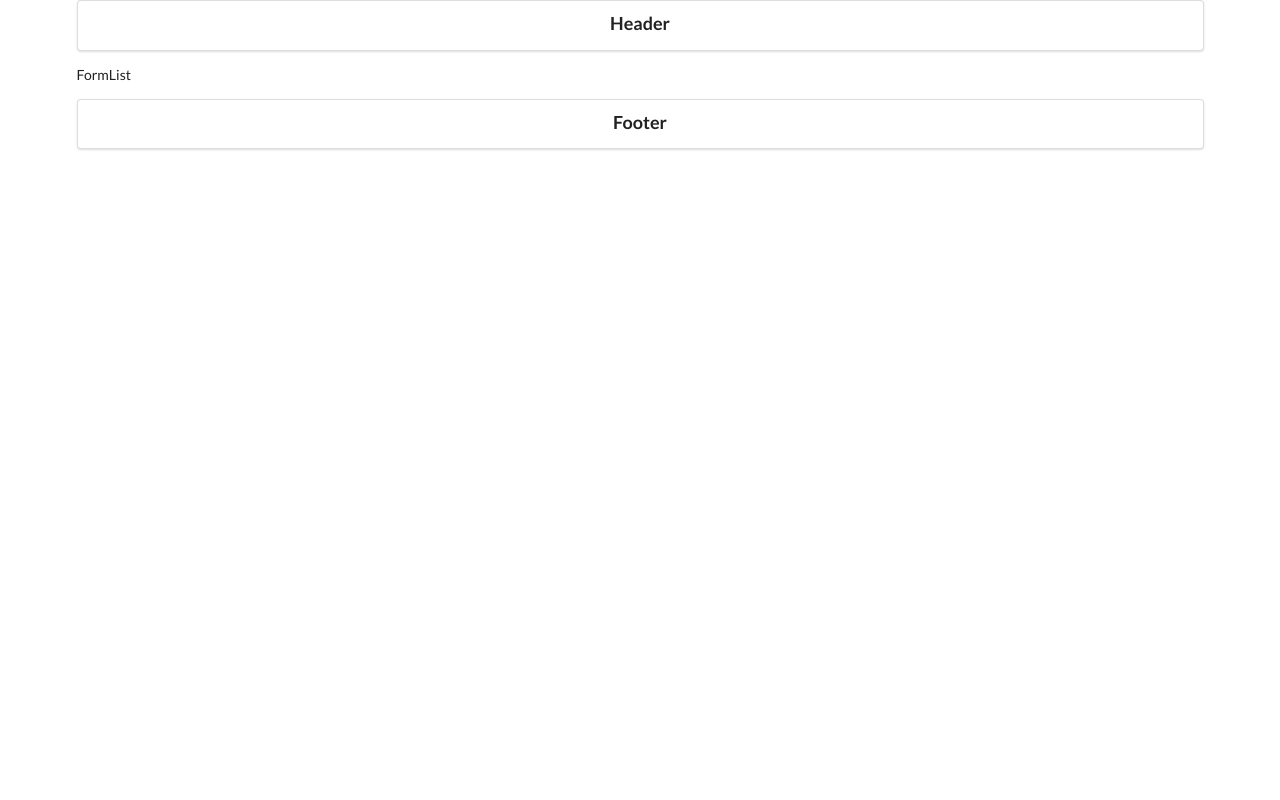
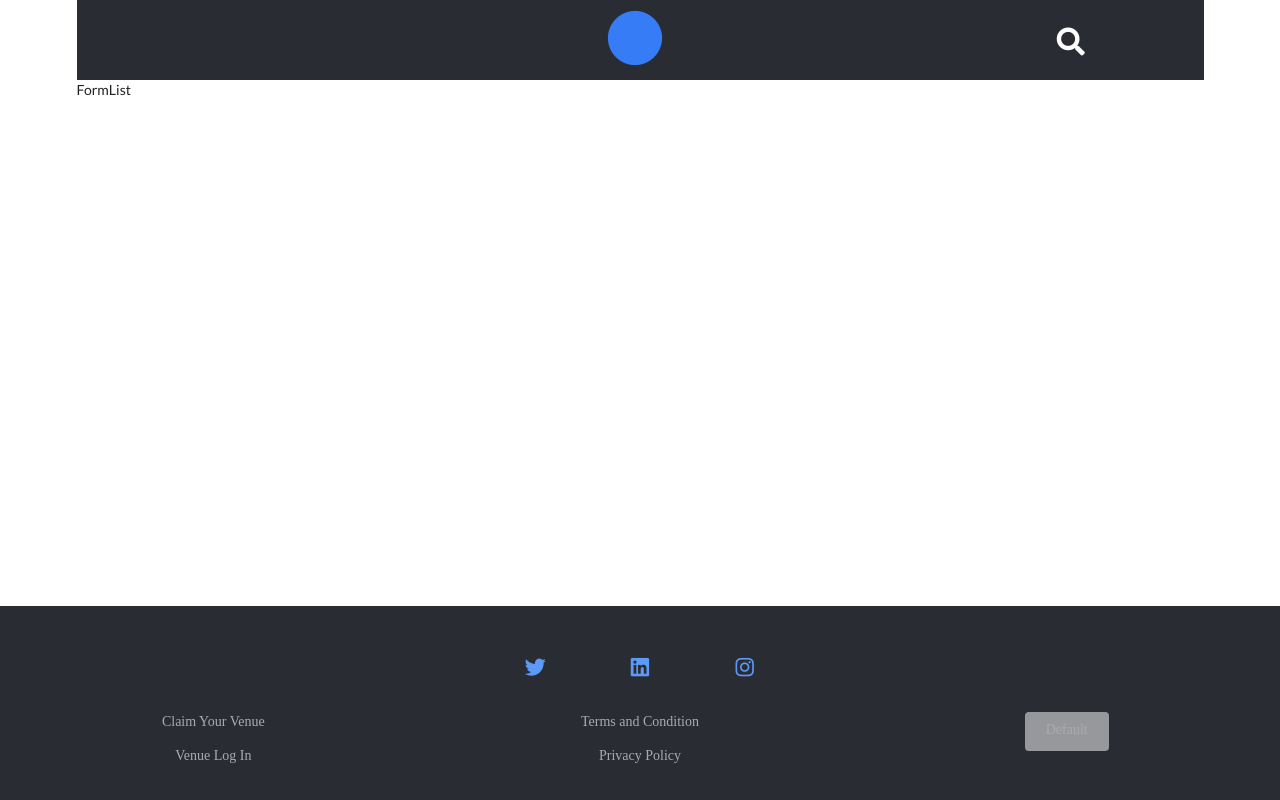
Before and after one commit to Kenichiwaa/eresonate-form, a React (Create React App) app: page /form/list in a window 1280 px wide. Built offline with nearby package versions, Linux system fonts and the light colour scheme.

Commit message:
add header and footer style

```diff
--- a/src/components/Footer.js
+++ b/src/components/Footer.js
@@ -1,10 +1,71 @@
 import React from "react";
+import styled from "styled-components";
+
+const FooterContainer = styled.div`
+  position: fixed;
+  left: 0;
+  bottom: 0;
+  width: 100%;
+  text-align: center;
+  height: 194px;
+  background-color: #292c32;
+  padding: 50px 0;
+  margin-top: 50px;
+`;
+
+const SocialIconsContainer = styled.div`
+  max-width: 350px;
+  margin: auto;
+  text-align: center;
+
+  i {
+    margin: 0 40px;
+    color: #5c99f8;
+  }
+`;
+
+const LinkContainer = styled.div`
+  &.ui.grid {
+    margin: 20px 0;
+  }
+
+  .link {
+    opacity: 0.6;
+    font-family: Rubik;
+    font-size: 14px;
+    font-weight: normal;
+    font-stretch: normal;
+    font-style: normal;
+    letter-spacing: normal;
+    text-align: center;
+    color: white;
+    margin: auto;
+    padding-bottom: 1em;
+  }
+`;
 
 const Footer = () => {
   return (
-    <div class="ui segment">
-      <h3 class="ui center aligned header">Footer</h3>
-    </div>
+    <FooterContainer className="ui">
+      <SocialIconsContainer>
+        <i className="twitter icon large" />
+        <i className="linkedin icon large" />
+        <i className="instagram icon large" />
+      </SocialIconsContainer>
+      <LinkContainer className="ui equal width grid">
+        <div className="column">
+          <div className="ui link">Claim Your Venue</div>
+          <div className="ui link">Venue Log In</div>
+        </div>
+        <div className="column">
+          <div className="ui link">Terms and Condition</div>
+          <div className="ui link">Privacy Policy</div>
+        </div>
+        <div className="column">
+          <div className="ui link button">Default</div>
+        </div>
+      </LinkContainer>
+    </FooterContainer>
   );
 };
 
--- a/src/components/Header.js
+++ b/src/components/Header.js
@@ -1,10 +1,39 @@
 import React from "react";
+import styled from "styled-components";
+
+const HeaderContainer = styled.div`
+  margin-bottom: 0;
+  background-color: #292c32;
+  color: white;
+  height: 80px;
+  text-align: center;
+`;
+
+const StyledIcon = styled.i`
+  padding-top: 10px;
+  color: #367cf7;
+  right: -15px;
+  position: relative;
+`;
+
+const StyledSearchIcon = styled.i`
+  &.big.icon {
+    float: right;
+    top: 28px;
+    position: relative;
+    right: 10%;
+  }
+`;
 
 const Header = () => {
+  const onSearchClick = () => {
+    console.log("Search Clicked");
+  };
   return (
-    <div class="ui segment">
-      <h3 class="ui center aligned header">Header</h3>
-    </div>
+    <HeaderContainer>
+      <StyledIcon className=" icon huge circle" />
+      <StyledSearchIcon className="icon search big" onClick={onSearchClick} />
+    </HeaderContainer>
   );
 };
 
```
